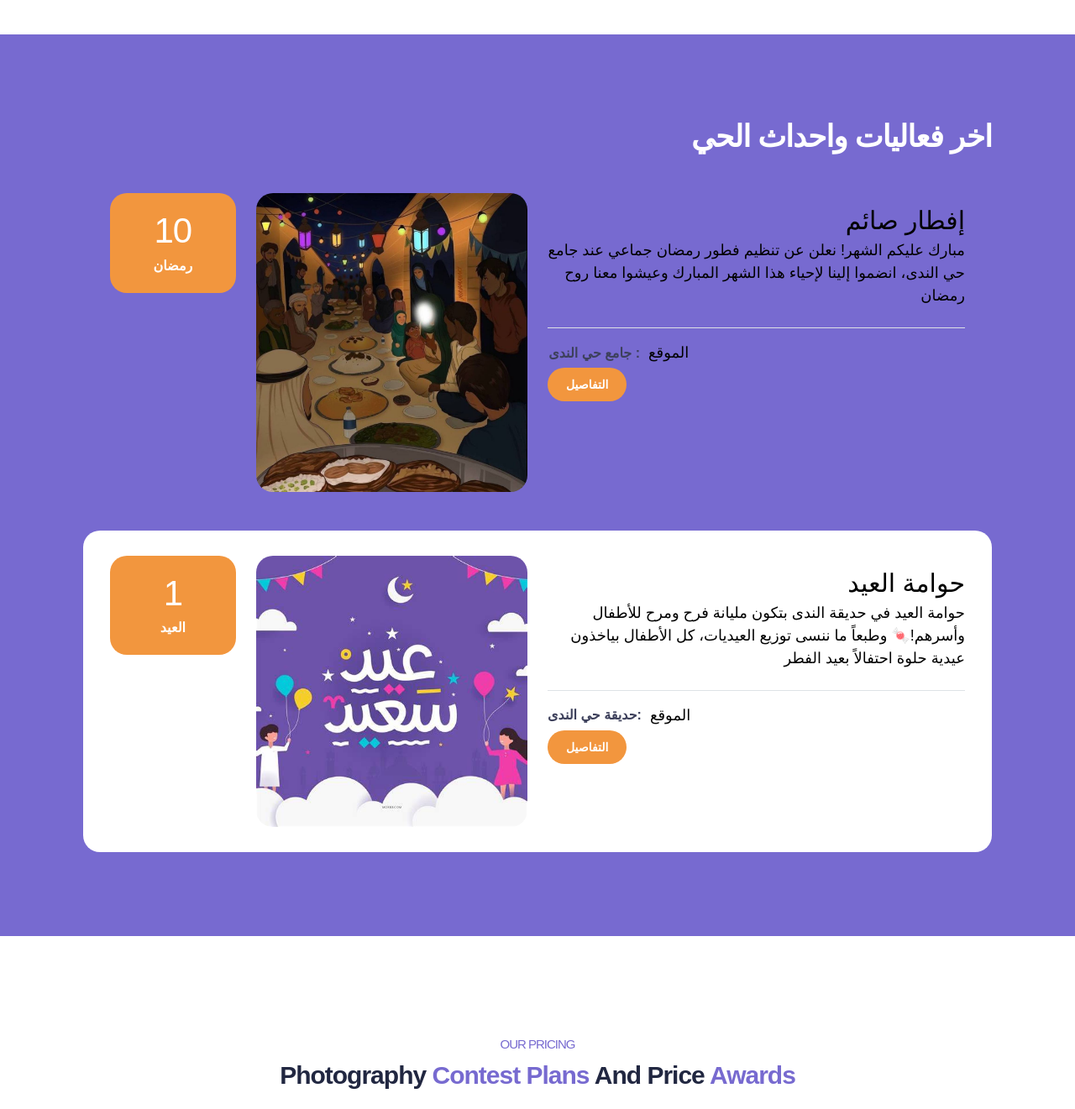
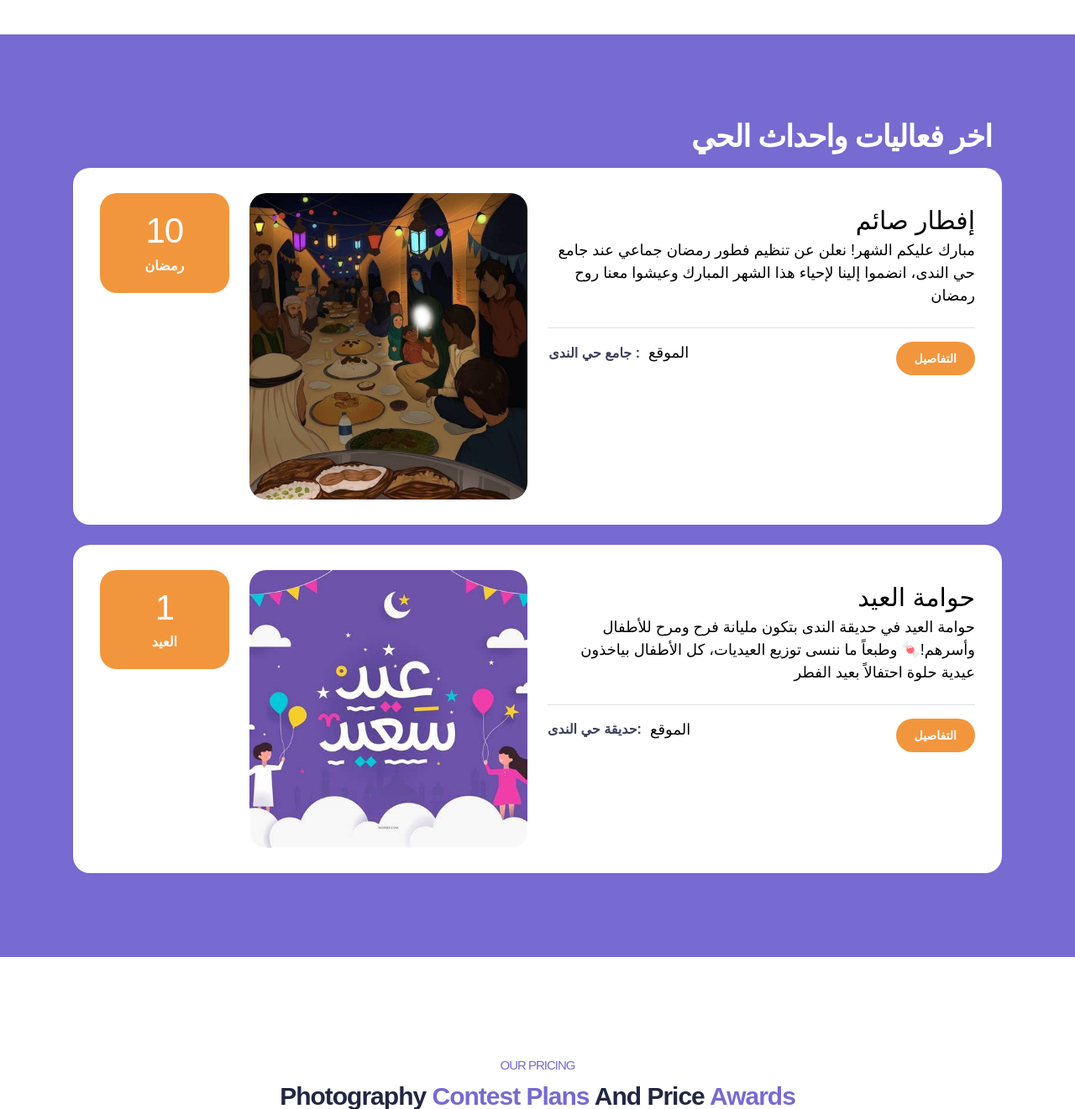
Before and after one commit to shahadalqhtani/WebProject, a Node server app: page / in a window 1280 px wide. Shown: the part 1900-3221 px from the top of the page at 84% size. Run offline with Node 20, Linux system fonts and the light colour scheme; some libraries are stand-ins or nearby versions.

Commit message:
events update

```diff
--- a/views/index.ejs
+++ b/views/index.ejs
@@ -244,12 +244,12 @@
           <div class="col-lg-12 col-12">
               <h2 class="mb-lg-3" style="text-align: right;">اخر فعاليات واحداث الحي</h2>
           </div>
-<div >
-          <div class="row custom-block mb-3">
+
+          <!-- Start of first event -->
+          <div class="row custom-block custom-block-bg">
               <div class="col-lg-2 col-md-4 col-12 order-2 order-md-0 order-lg-0">
                   <div class="custom-block-date-wrap d-flex d-lg-block d-md-block align-items-center mt-3 mt-lg-0 mt-md-0">
                       <h6 class="custom-block-date mb-lg-1 mb-0 me-3 me-lg-0 me-md-0">10</h6>
-
                       <strong class="text-white">رمضان</strong>
                   </div>
               </div>
@@ -258,7 +258,6 @@
                   <div class="custom-block-image-wrap">
                       <a href="event-detail.html">
                           <img src="img\ramadan.jpg" class="custom-block-image img-fluid" alt="">
-
                           <i class="custom-block-icon bi-link"></i>
                       </a>
                   </div>
@@ -266,20 +265,15 @@
 
               <div class="col-lg-6 col-12 order-3 order-lg-0">
                   <div class="custom-block-info mt-2 mt-lg-0">
-                      <p class="mb-0"  style="text-align: right;"><span style="font-size: 30px;">إفطار صائم </span></p>
-
+                      <p class="mb-0" style="text-align: right;"><span style="font-size: 30px;">إفطار صائم </span></p>
                       <p class="mb-0" style="text-align: right;">مبارك عليكم الشهر! نعلن عن تنظيم فطور رمضان جماعي عند جامع حي الندى، انضموا إلينا لإحياء هذا الشهر المبارك وعيشوا معنا روح رمضان </p>
-
                       <div class="d-flex flex-wrap border-top mt-4 pt-3">
-
                           <div class="mb-4 mb-lg-0">
                               <div class="d-flex flex-wrap align-items-center mb-1">
                                   <span class="custom-block-span" style="text-align: right;">جامع حي الندى :</span>
-
-                                  <p class="mb-0" >الموقع</p>
+                                  <p class="mb-0">الموقع</p>
                               </div>
-
-
+                          </div>
 
                           <div class="d-flex align-items-center ms-lg-auto">
                               <a href="event-detail.html" class="btn custom-btn">التفاصيل</a>
@@ -288,13 +282,13 @@
                   </div>
               </div>
           </div>
-</div>
+          <!-- End of first event -->
 
-          <div class="row custom-block custom-block-bg">
+          <!-- Start of second event -->
+          <div class="row custom-block custom-block-bg mt-4"> <!-- Added margin-top here -->
               <div class="col-lg-2 col-md-4 col-12 order-2 order-md-0 order-lg-0">
                   <div class="custom-block-date-wrap d-flex d-lg-block d-md-block align-items-center mt-3 mt-lg-0 mt-md-0">
                       <h6 class="custom-block-date mb-lg-1 mb-0 me-3 me-lg-0 me-md-0">1</h6>
-
                       <strong class="text-white" style="text-align: right;">العيد</strong>
                   </div>
               </div>
@@ -303,7 +297,6 @@
                   <div class="custom-block-image-wrap">
                       <a href="event-detail.html">
                           <img src="\img\EID.jpg" class="custom-block-image img-fluid" alt="">
-
                           <i class="custom-block-icon bi-link"></i>
                       </a>
                   </div>
@@ -312,18 +305,14 @@
               <div class="col-lg-6 col-12 order-3 order-lg-0">
                   <div class="custom-block-info mt-2 mt-lg-0">
                       <p class="mb-0" style="text-align: right;"><span style="font-size: 30px;"> حوامة العيد </span></p>
-
                       <p class="mb-0" style="text-align: right;">حوامة العيد في حديقة الندى بتكون مليانة فرح ومرح للأطفال وأسرهم!🍬 وطبعاً ما ننسى توزيع العيديات، كل الأطفال بياخذون عيدية حلوة احتفالاً بعيد الفطر</p>
-
                       <div class="d-flex flex-wrap border-top mt-4 pt-3">
-
                           <div class="mb-4 mb-lg-0">
                               <div class="d-flex flex-wrap align-items-center mb-1">
                                   <span class="custom-block-span" style="text-align:right;">حديقة حي الندى:</span>
-
                                   <p class="mb-0" style="text-align: right;">الموقع</p>
                               </div>
-
+                          </div>
 
                           <div class="d-flex align-items-center ms-lg-auto">
                               <a href="event-detail.html" class="btn custom-btn">التفاصيل</a>
@@ -332,11 +321,13 @@
                   </div>
               </div>
           </div>
+          <!-- End of second event -->
 
       </div>
   </div>
 </section>
 <!-- end of wajd section -->
+
 
   <section class="pricing-plans">
     <div class="container">
```
